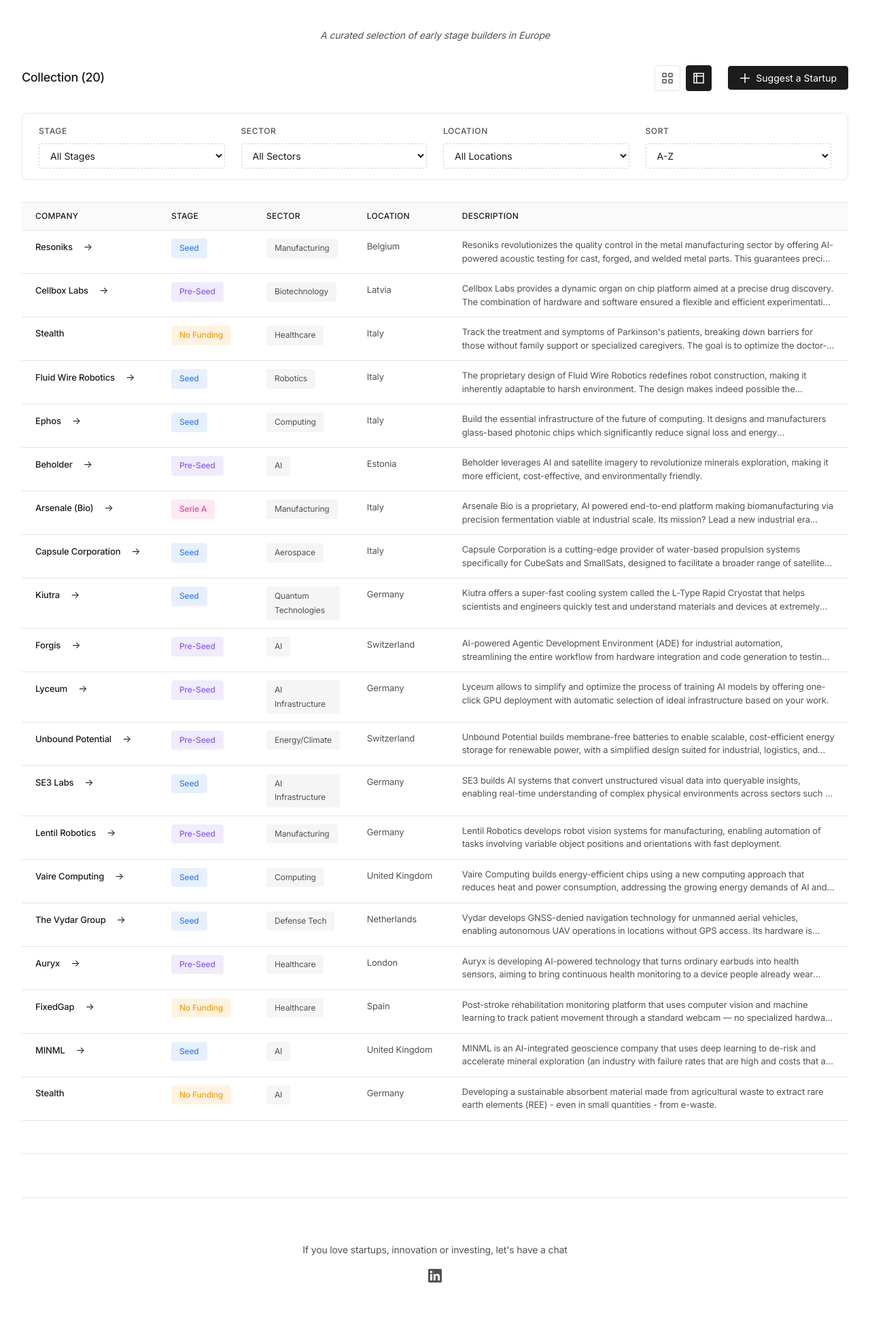
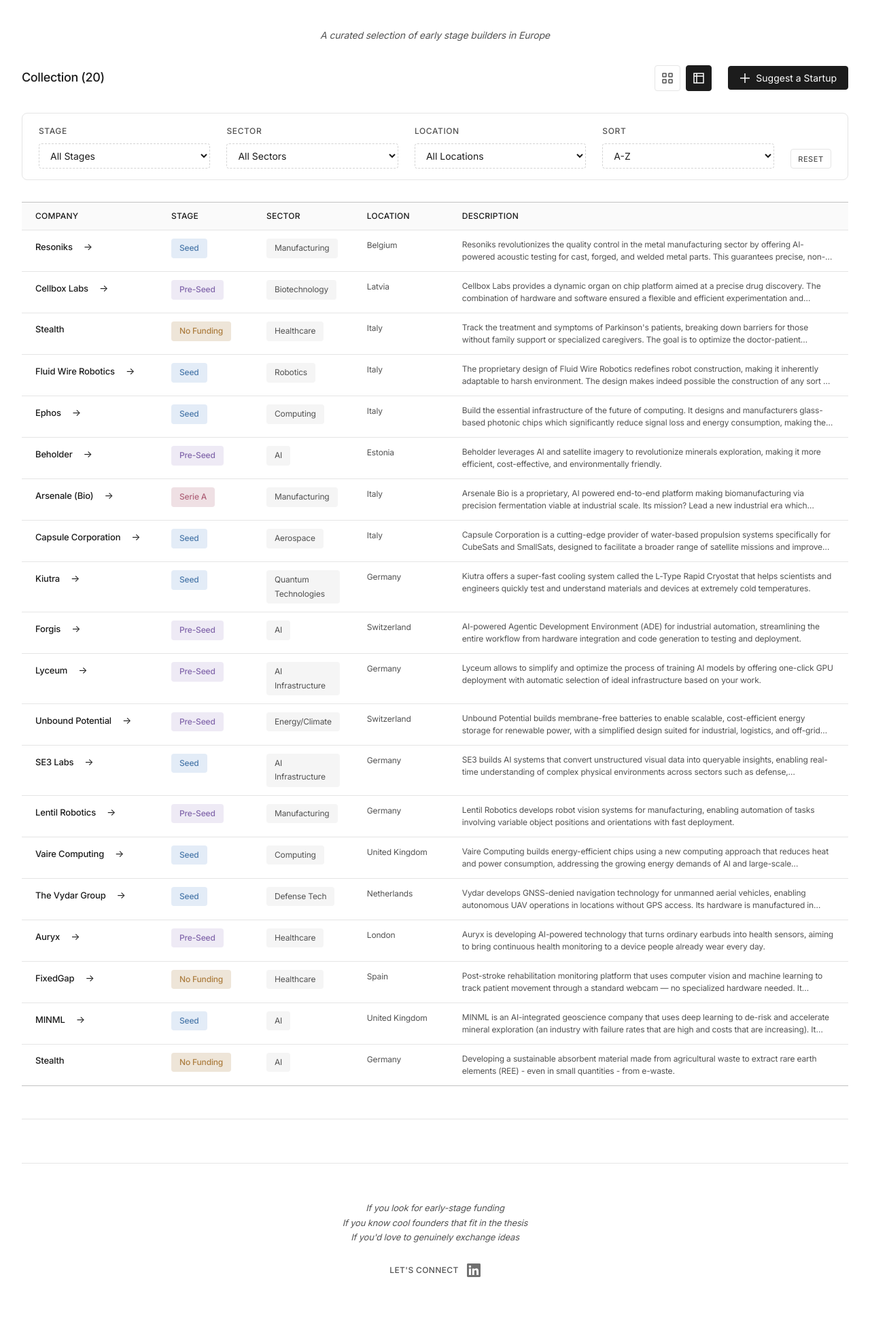
Before and after one commit to elisamordenti/builders_that_matter_v2, a Flask app: page / in a window 1280 px wide. Shown: the part 198-2149 px from the top of the page at 68% size. After the commit the page ends 2077 px from the top, so only its background shows below. Run offline with Flask 3, Linux system fonts and the light colour scheme.

Commit message:
Polish collection UI: pastel stage tags, reset filters, new footer
- Stage badges now use a cohesive pastel palette instead of the
  previous mismatched vivid colors, both hardcoded (Pre-Seed/Seed)
  and auto-assigned (Serie A/No Funding/future stages)
- Add a "Reset" button to clear all filters and sort back to default
- Table: lighter/thinner top and bottom border for definition without
  heaviness, smaller and denser cell text, a clearly visible border
  on the description hover pop-out
- Grid view "Visit Website" link is now small tracked caps instead
  of a full-size link
- Footer rebuilt: three short italic lines followed by a smaller
  "Let's connect" and the LinkedIn icon in a softer grey

Co-Authored-By: Claude Sonnet 5 <noreply@anthropic.com>

```diff
--- a/static/css/style.css
+++ b/static/css/style.css
@@ -268,6 +268,7 @@ body {
     background: var(--card-bg);
     border: 1px solid var(--border-color);
     border-radius: 8px;
+    align-items: end;
 }
 
 .filter-group {
@@ -276,6 +277,11 @@ body {
     gap: 0.5rem;
     flex: 1;
     min-width: 150px;
+}
+
+.filter-group-reset {
+    flex: 0 0 auto;
+    min-width: 0;
 }
 
 .filter-label {
@@ -302,6 +308,32 @@ body {
 .filter-select:focus {
     border-color: var(--text-color);
     outline: none;
+}
+
+.filter-reset-btn {
+    padding: 0.4rem 0.65rem;
+    border: 1px solid var(--border-color);
+    border-radius: 4px;
+    background: transparent;
+    color: var(--text-secondary);
+    font-size: 0.6875rem;
+    font-weight: 500;
+    letter-spacing: 0.05em;
+    text-transform: uppercase;
+    font-family: inherit;
+    cursor: pointer;
+    transition: all 0.15s ease;
+    white-space: nowrap;
+}
+
+.filter-reset-btn:hover {
+    color: var(--text-color);
+    border-color: var(--text-color);
+}
+
+.filter-reset-btn:active {
+    background: var(--border-color);
+    color: var(--text-color);
 }
 
 /* Grid View - hairline-divided wall, not boxed cards */
@@ -419,8 +454,8 @@ body {
     width: 100%;
     border-collapse: collapse;
     background: var(--card-bg);
-    border-top: 1px solid var(--border-color);
-    border-bottom: 1px solid var(--border-color);
+    border-top: 1.5px solid #c2c2c2;
+    border-bottom: 1.5px solid #c2c2c2;
 }
 
 .startups-table thead {
@@ -445,7 +480,7 @@ body {
 
 .startups-table td {
     padding: 0.75rem 1.25rem;
-    font-size: 0.8125rem;
+    font-size: 0.75rem;
     color: var(--text-secondary);
     border-bottom: 1px solid var(--border-color);
     vertical-align: top;
@@ -522,18 +557,18 @@ body {
 }
 
 .table-stage[data-stage="Pre-Seed"] {
-    background: rgba(139, 92, 246, 0.12);
-    color: #8b5cf6;
+    background: rgba(169, 150, 206, 0.20);
+    color: #8267ab;
 }
 
 .table-stage[data-stage="Seed"] {
-    background: rgba(59, 130, 246, 0.12);
-    color: #3b82f6;
+    background: rgba(127, 168, 217, 0.22);
+    color: #4c7aab;
 }
 
 .table-stage[data-stage="Series A"] {
-    background: rgba(16, 185, 129, 0.12);
-    color: #10b981;
+    background: rgba(127, 168, 217, 0.22);
+    color: #4c7aab;
 }
 
 .table-link {
@@ -704,19 +739,44 @@ body {
 /* Footer */
 .main-footer {
     text-align: center;
-    padding: 4rem 0;
+    padding: 3.5rem 0 3rem;
     color: var(--text-secondary);
     font-size: 0.875rem;
     border-top: 1px solid var(--border-color);
     margin-top: 4rem;
+}
+
+.footer-lines {
     display: flex;
     flex-direction: column;
+    gap: 0.15rem;
+    margin-bottom: 1.75rem;
+}
+
+.footer-line {
+    font-style: italic;
+    font-size: 0.8125rem;
+    line-height: 1.5;
+    color: var(--text-secondary);
+}
+
+.footer-contact-row {
+    display: flex;
     align-items: center;
-    gap: 1rem;
+    justify-content: center;
+    gap: 0.75rem;
+}
+
+.footer-contact-label {
+    font-weight: 500;
+    font-size: 0.75rem;
+    color: var(--text-secondary);
+    text-transform: uppercase;
+    letter-spacing: 0.03em;
 }
 
 .footer-linkedin {
-    color: var(--text-secondary);
+    color: #707070;
     transition: color 0.2s ease, transform 0.2s ease;
     display: inline-flex;
     align-items: center;
--- a/templates/index.html
+++ b/templates/index.html
@@ -99,6 +99,10 @@
                         <option value="za">Z-A</option>
                     </select>
                 </div>
+                <div class="filter-group filter-group-reset">
+                    <label class="filter-label">&nbsp;</label>
+                    <button type="button" class="filter-reset-btn" id="filter-reset">Reset</button>
+                </div>
             </div>
 
             <!-- Grid View -->
@@ -163,12 +167,19 @@
         </section>
 
         <footer class="main-footer">
-            <p>If you love startups, innovation or investing, let's have a chat</p>
-            <a href="https://www.linkedin.com/in/elisa-mordenti/" target="_blank" rel="noopener noreferrer" class="footer-linkedin">
-                <svg width="20" height="20" viewBox="0 0 24 24" fill="currentColor">
-                    <path d="M20.447 20.452h-3.554v-5.569c0-1.328-.027-3.037-1.852-3.037-1.853 0-2.136 1.445-2.136 2.939v5.667H9.351V9h3.414v1.561h.046c.477-.9 1.637-1.85 3.37-1.85 3.601 0 4.267 2.37 4.267 5.455v6.286zM5.337 7.433c-1.144 0-2.063-.926-2.063-2.065 0-1.138.92-2.063 2.063-2.063 1.14 0 2.064.925 2.064 2.063 0 1.139-.925 2.065-2.064 2.065zm1.782 13.019H3.555V9h3.564v11.452zM22.225 0H1.771C.792 0 0 .774 0 1.729v20.542C0 23.227.792 24 1.771 24h20.451C23.2 24 24 23.227 24 22.271V1.729C24 .774 23.2 0 22.222 0h.003z"/>
-                </svg>
-            </a>
+            <div class="footer-lines">
+                <p class="footer-line">If you look for early-stage funding</p>
+                <p class="footer-line">If you know cool founders that fit in the thesis</p>
+                <p class="footer-line">If you'd love to genuinely exchange ideas</p>
+            </div>
+            <div class="footer-contact-row">
+                <span class="footer-contact-label">Let's connect</span>
+                <a href="https://www.linkedin.com/in/elisa-mordenti/" target="_blank" rel="noopener noreferrer" class="footer-linkedin">
+                    <svg width="20" height="20" viewBox="0 0 24 24" fill="currentColor">
+                        <path d="M20.447 20.452h-3.554v-5.569c0-1.328-.027-3.037-1.852-3.037-1.853 0-2.136 1.445-2.136 2.939v5.667H9.351V9h3.414v1.561h.046c.477-.9 1.637-1.85 3.37-1.85 3.601 0 4.267 2.37 4.267 5.455v6.286zM5.337 7.433c-1.144 0-2.063-.926-2.063-2.065 0-1.138.92-2.063 2.063-2.063 1.14 0 2.064.925 2.064 2.063 0 1.139-.925 2.065-2.064 2.065zm1.782 13.019H3.555V9h3.564v11.452zM22.225 0H1.771C.792 0 0 .774 0 1.729v20.542C0 23.227.792 24 1.771 24h20.451C23.2 24 24 23.227 24 22.271V1.729C24 .774 23.2 0 22.222 0h.003z"/>
+                    </svg>
+                </a>
+            </div>
         </footer>
     </div>
 
@@ -315,7 +326,7 @@
         // Stage badges: Pre-Seed, Seed and Series A already have colors defined
         // in style.css. Any other stage gets one auto-assigned from this palette,
         // in the same visual format (see .startup-stage / .table-stage in CSS).
-        const STAGE_COLOR_PALETTE = ['#f59e0b', '#ec4899', '#06b6d4', '#6366f1', '#ef4444', '#14b8a6', '#a855f7'];
+        const STAGE_COLOR_PALETTE = ['#ac7d3f', '#b0637a', '#4a9d92', '#7a9c4f', '#a3785a', '#6b7fb5', '#9c7fb5'];
         const STAGES_STYLED_IN_CSS = ['Pre-Seed', 'Seed', 'Series A'];
 
         const stageColors = {};
@@ -339,7 +350,7 @@
             const color = stageColors[stage];
             if (color) {
                 el.style.color = color;
-                el.style.background = hexToRgba(color, 0.12);
+                el.style.background = hexToRgba(color, 0.20);
             }
         });
 
@@ -404,6 +415,14 @@
         document.getElementById('filter-location').addEventListener('change', filterAndSort);
         document.getElementById('sort-order').addEventListener('change', filterAndSort);
 
+        document.getElementById('filter-reset').addEventListener('click', () => {
+            document.getElementById('filter-stage').value = '';
+            document.getElementById('filter-sector').value = '';
+            document.getElementById('filter-location').value = '';
+            document.getElementById('sort-order').value = 'az';
+            filterAndSort();
+        });
+
         // Suggest modal
         const suggestBtn = document.getElementById('suggest-btn');
         const suggestModal = document.getElementById('suggest-modal');
```
Also changed, not shown: other parts of static/css/style.css (+14 -11 lines).
